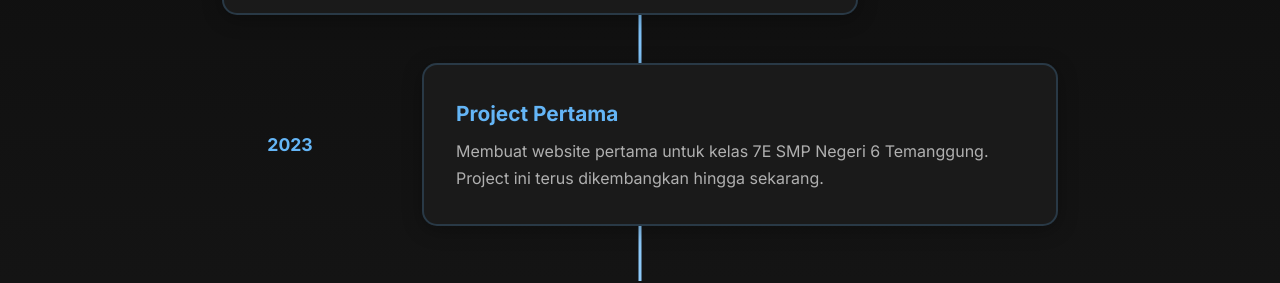
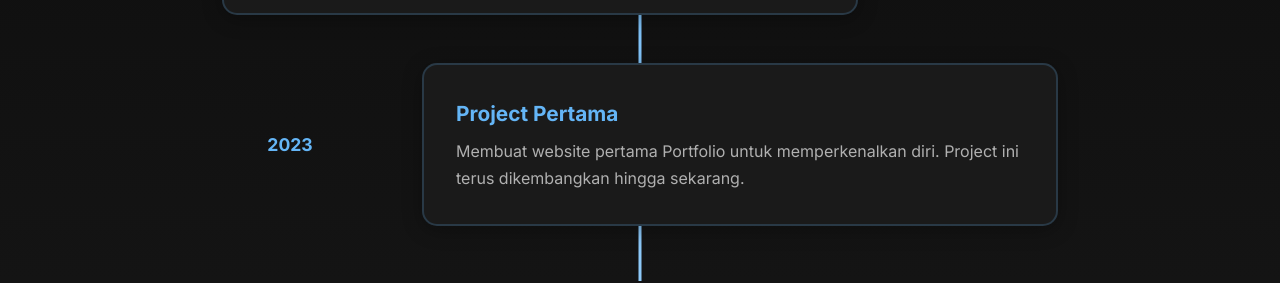
Before and after one commit to petocrafto/Portofolio, a plain HTML site: page index.html in a window 1280 px wide. Shown: the part 2919-3202 px from the top of the page. Drawn offline with Linux system fonts and the light colour scheme.

Commit message:
Add files via upload

```diff
--- a/index.html
+++ b/index.html
@@ -146,7 +146,7 @@
                     <div class="timeline-date">2023</div>
                     <div class="timeline-content">
                         <h3>Project Pertama</h3>
-                        <p>Membuat website pertama untuk kelas 7E SMP Negeri 6 Temanggung. Project ini terus dikembangkan hingga sekarang.</p>
+                        <p>Membuat website pertama Portfolio untuk memperkenalkan diri. Project ini terus dikembangkan hingga sekarang.</p>
                     </div>
                 </div>
             </div>
```
